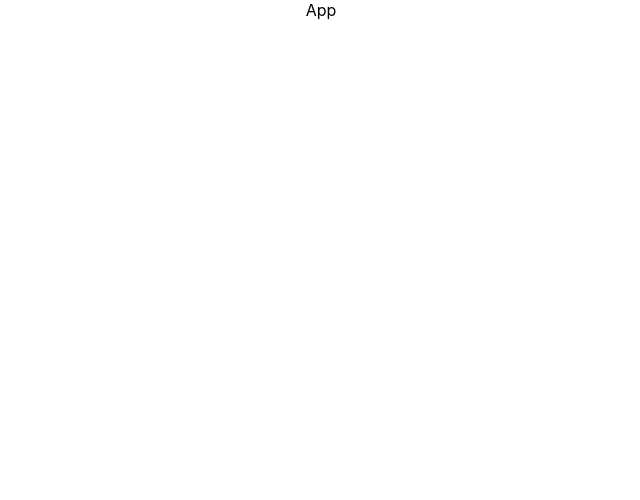
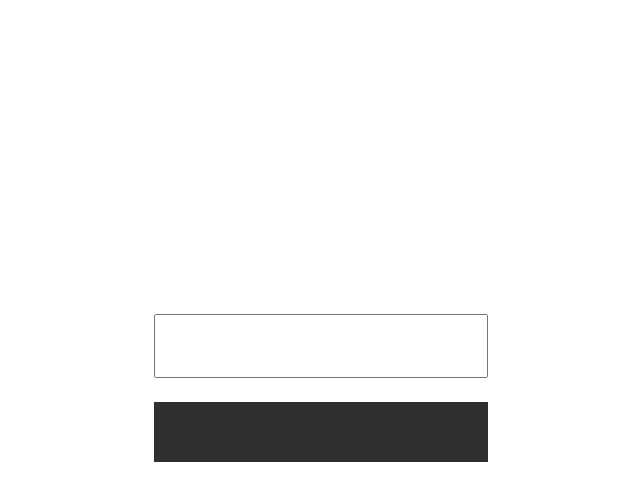
Before and after one commit to BVyacheslav/react-course, a React (Create React App) app: page / in a window 1280 px wide. Shown: the top 500 px of the page, without its empty margins (319-959 px from the left). Built offline with nearby package versions, Linux system fonts and the light colour scheme; the HTML template or start-up script is replaced by a standard one.

Commit message:
Разработан конвертер цветов

```diff
--- a/src/App.css
+++ b/src/App.css
@@ -1,3 +1,23 @@
 .App {
+  display: flex;
+  flex-direction: column;
+  justify-content: center;
+  align-items: center;
+  height: 100vh;
+}
+
+.hex {
+  height: 40px;
+  font-size: 24px;
+  padding: 10px;
   text-align: center;
 }
+
+.rgb {
+  background-color: rgb(48, 48, 48);
+  height: 40px;
+  font-size: 24px;
+  color: white;
+  padding: 10px;
+  text-align: center;
+}
--- a/src/App.js
+++ b/src/App.js
@@ -1,9 +1,28 @@
+import { useState } from 'react';
 import './App.css';
 
 function App() {
+
+  const [hex, setHex] = useState('');
+  const [rgb, setRgb] = useState('');
+
+  function hexToRgb(hex) {
+    return `rgb(${'0x' + hex[1] + hex[2] | 0}, ${'0x' + hex[3] + hex[4] | 0}, ${'0x' + hex[5] + hex[6] | 0})`;
+  }
+
+  const handleChange = ({ target: { value } }) => {
+    setHex(value)
+    if (value.length > 6) {
+      setRgb(value.match(/#[a-f0-9]{6}\b/gi) ? hexToRgb(value) : 'Ошибка!')
+    }
+  }
+
   return (
-    <div className="App">
-      App
+    <div className="App" style={{ backgroundColor: rgb }}>
+      <div>
+        <input className="hex" value={hex} onChange={handleChange}></input>
+        <p className="rgb">{rgb}</p>
+      </div>
     </div>
   );
 }
```
